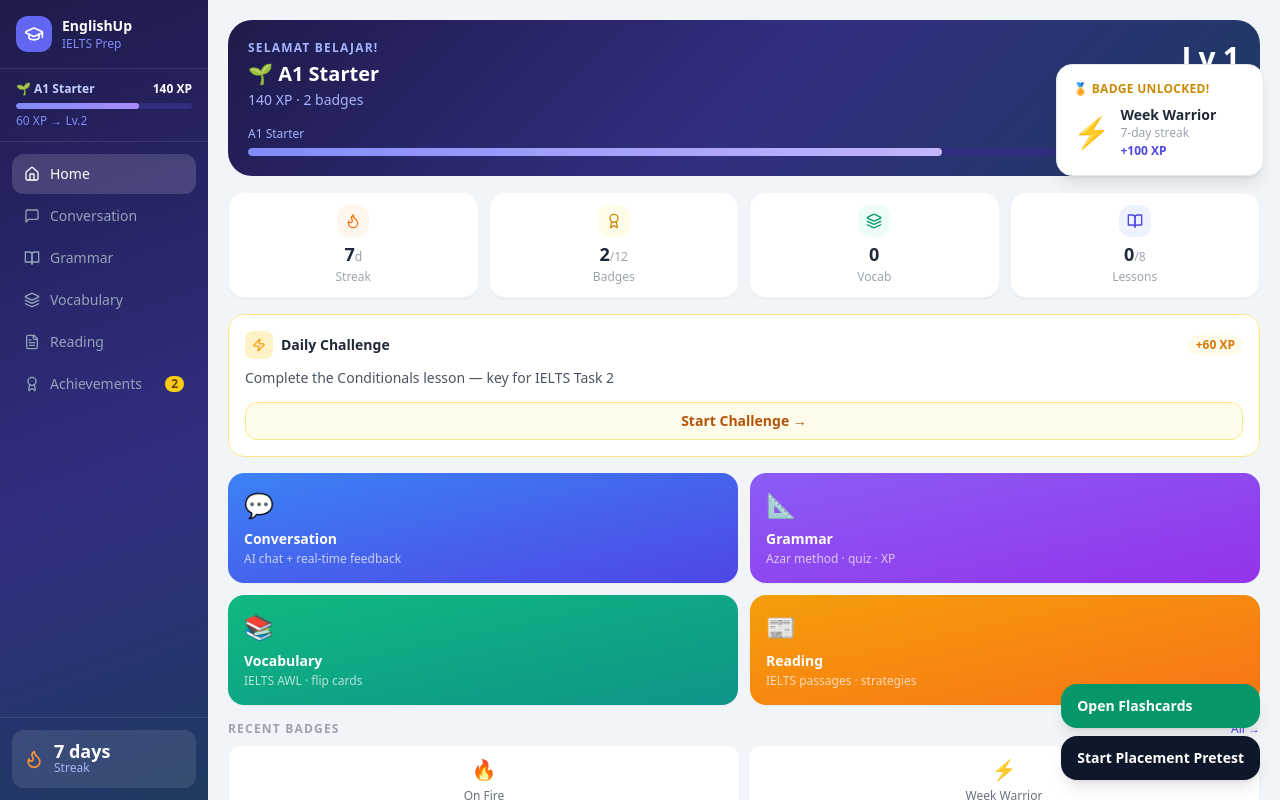
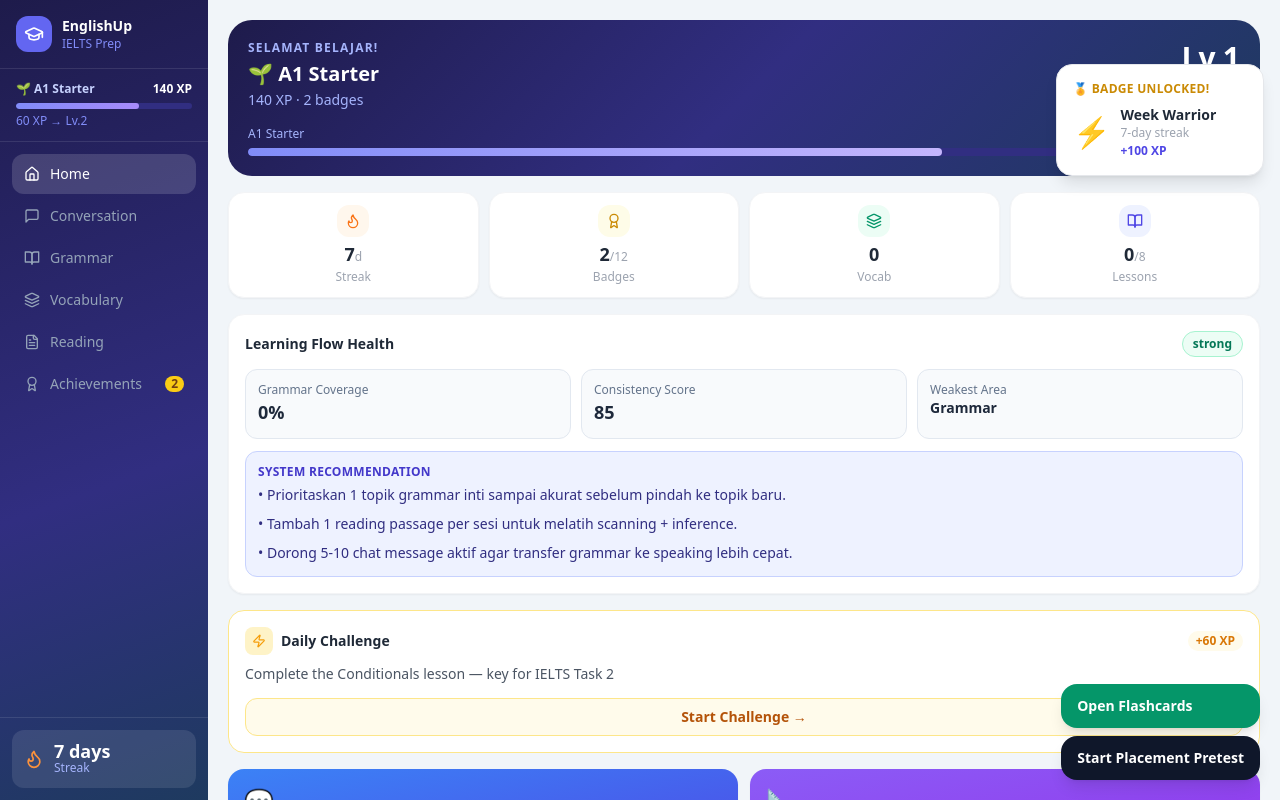
Before and after one commit to Harshwell/englishup, a Next.js app: page / in a window 1280 px wide. Built offline with nearby package versions, Linux system fonts and the light colour scheme.

Commit message:
Persist learning and chat history in local storage

```diff
--- a/components/EnglishUp.jsx
+++ b/components/EnglishUp.jsx
@@ -1,6 +1,7 @@
 "use client";
 import React, { useState, useRef, useEffect } from "react";
 import { getFallbackGrammar, getFallbackVocab } from "../lib/fallback-content";
+import { buildSeed, deriveLearningInsights, safePostJSON } from "../lib/learning-flow";
 import {
   Home, MessageSquare, BookOpen, FileText, Send, RefreshCw,
   CheckCircle, XCircle, ChevronRight, Lightbulb, Trophy,
@@ -105,6 +106,8 @@
   { task: "Send 5 messages in conversation practice",                     xp: 45, tab: "chat"    },
   { task: "Complete the Conditionals lesson — key for IELTS Task 2",      xp: 60, tab: "grammar" },
 ];
+const STORAGE_KEY = "englishup.v1.progress";
+const CHAT_SEED_MESSAGE = { role: "ai", id: 0, text: "Hello! Selamat datang di EnglishUp 👋\n\nSebagai lulusan Sastra Inggris yang me-refresh kemampuannya, kita fokus pada grammar detail (metode Azar), vocabulary kaya, dan reading comprehension ala IELTS.\n\nCoba tulis beberapa kalimat tentang dirimu dalam Bahasa Inggris — aku akan berikan detailed feedback!" };
 
 export default function EnglishUp() {
   const [tab, setTab] = useState("home");
@@ -123,10 +126,11 @@
   const t2 = useRef(null);
 
   // Chat
-  const [msgs, setMsgs] = useState([{ role: "ai", id: 0, text: "Hello! Selamat datang di EnglishUp 👋\n\nSebagai lulusan Sastra Inggris yang me-refresh kemampuannya, kita fokus pada grammar detail (metode Azar), vocabulary kaya, dan reading comprehension ala IELTS.\n\nCoba tulis beberapa kalimat tentang dirimu dalam Bahasa Inggris — aku akan berikan detailed feedback!" }]);
+  const [msgs, setMsgs] = useState([CHAT_SEED_MESSAGE]);
   const [chatIn, setChatIn] = useState("");
   const [chatLoad, setChatLoad] = useState(false);
   const chatEnd = useRef(null);
+  const [historyLog, setHistoryLog] = useState([]);
 
   // Grammar — loads from static JSON
   const [gTopic, setGTopic] = useState(null);
@@ -155,8 +159,51 @@
 
   const { lvl, nxt, pct } = getLvl(xp);
   const daily = DAILIES[new Date().getDate() % DAILIES.length];
+  const learningInsights = deriveLearningInsights({
+    grammarCompleted: doneL.size,
+    grammarTotal: G_TOPICS.length,
+    vocabLearned: vocabN,
+    readingCompleted: readN,
+    chatMessages: chatN,
+    streak,
+    xp
+  });
 
   useEffect(() => { chatEnd.current?.scrollIntoView({ behavior: "smooth" }); }, [msgs]);
+  useEffect(() => {
+    try {
+      const raw = localStorage.getItem(STORAGE_KEY);
+      if (!raw) return;
+      const saved = JSON.parse(raw);
+
+      setXp(Number(saved?.xp || 0));
+      setEarned(Array.isArray(saved?.earned) ? saved.earned : []);
+      setDoneL(new Set(Array.isArray(saved?.doneL) ? saved.doneL : []));
+      setVocabN(Number(saved?.vocabN || 0));
+      setReadN(Number(saved?.readN || 0));
+      setChatN(Number(saved?.chatN || 0));
+      setMsgs(Array.isArray(saved?.msgs) && saved.msgs.length ? saved.msgs : [CHAT_SEED_MESSAGE]);
+      setHistoryLog(Array.isArray(saved?.historyLog) ? saved.historyLog.slice(0, 30) : []);
+      if (Array.isArray(saved?.earned)) {
+        unlockedRef.current = new Set(saved.earned);
+      }
+    } catch {}
+  }, []);
+  useEffect(() => {
+    const payload = {
+      xp,
+      earned,
+      doneL: Array.from(doneL),
+      vocabN,
+      readN,
+      chatN,
+      msgs: msgs.slice(-30),
+      historyLog: historyLog.slice(0, 30)
+    };
+    try {
+      localStorage.setItem(STORAGE_KEY, JSON.stringify(payload));
+    } catch {}
+  }, [xp, earned, doneL, vocabN, readN, chatN, msgs, historyLog]);
   useEffect(() => {
     const { lvl: l } = getLvl(xp);
     if (l.n > prevLvRef.current) { prevLvRef.current = l.n; showNotif({ type: "levelup", data: l }); if (l.n >= 4) tryUnlock("level_4"); }
@@ -169,6 +216,12 @@
 
   const addXP = (amt, label = "") => {
     setXp((p) => p + amt);
+    if (label) {
+      setHistoryLog((prev) => [
+        { id: `xp-${Date.now()}`, type: "xp", label, value: amt, at: new Date().toISOString() },
+        ...prev
+      ].slice(0, 30));
+    }
     clearTimeout(t1.current);
     setXpToast({ amt, label });
     t1.current = setTimeout(() => setXpToast(null), 2200);
@@ -196,6 +249,10 @@
         : "";
       const reply = await callAI(`${SYS_CHAT}\n\nConversation:\n${hist}${contextBlock}`);
       setMsgs((p) => [...p, { role: "ai", text: reply, id: Date.now() }]);
+      setHistoryLog((prev) => [
+        { id: `chat-${Date.now()}`, type: "chat", label: "Conversation session", value: "+1", at: new Date().toISOString() },
+        ...prev
+      ].slice(0, 30));
     } catch (e) {
       setMsgs((p) => [...p, { role: "ai", text: `Error: ${e.message}`, id: Date.now() }]);
     } finally { setChatLoad(false); }
@@ -204,14 +261,10 @@
   // ── GRAMMAR (static JSON) ─────────────────────────────────────────
   const loadGrammar = async (t) => {
     setGTopic(t); setGData(null); setGLoad(true); setGError(false); setQAns({}); setQDone(false);
-    const seed = `${Date.now()}-${Math.random().toString(36).slice(2, 8)}`;
+    const seed = buildSeed("grammar");
 
     try {
-      const generated = await fetch("/api/content", {
-        method: "POST",
-        headers: { "Content-Type": "application/json" },
-        body: JSON.stringify({ type: "grammar", topicId: t.id, seed })
-      }).then((r) => (r.ok ? r.json() : null));
+      const generated = await safePostJSON("/api/content", { type: "grammar", topicId: t.id, seed }, { retries: 1 });
 
       if (generated?.quiz?.length) {
         setGData(generated);
@@ -235,19 +288,19 @@
     addXP(sc * 8 + (sc === gData.quiz.length ? 20 : 0), `Grammar ${sc}/${gData.quiz.length}`);
     if (sc === gData.quiz.length) tryUnlock("perfect_quiz");
     setDoneL((p) => new Set([...p, gTopic.id]));
+    setHistoryLog((prev) => [
+      { id: `grammar-${Date.now()}`, type: "grammar", label: gTopic.label, value: `${sc}/${gData.quiz.length}`, at: new Date().toISOString() },
+      ...prev
+    ].slice(0, 30));
   };
 
   // ── VOCAB (static JSON) ───────────────────────────────────────────
   const loadVocab = async (cat) => {
     setVCat(cat); setVWords(null); setVLoad(true); setVError(false); setVIdx(0); setVFlip(false);
-    const seed = `${Date.now()}-${Math.random().toString(36).slice(2, 8)}`;
+    const seed = buildSeed("vocab");
 
     try {
-      const generated = await fetch("/api/content", {
-        method: "POST",
-        headers: { "Content-Type": "application/json" },
-        body: JSON.stringify({ type: "vocab", category: cat.id, count: 12, seed })
-      }).then((r) => (r.ok ? r.json() : null));
+      const generated = await safePostJSON("/api/content", { type: "vocab", category: cat.id, count: 12, seed }, { retries: 1 });
 
       if (generated?.items?.length) {
         const normalized = generated.items.map((card) => ({
@@ -299,14 +352,10 @@
 
   const pickPassage = async () => {
     setRData(null); setRAns({}); setRDone(false);
-    const seed = `${Date.now()}-${Math.random().toString(36).slice(2, 8)}`;
+    const seed = buildSeed("reading");
 
     try {
-      const generated = await fetch("/api/content", {
-        method: "POST",
-        headers: { "Content-Type": "application/json" },
-        body: JSON.stringify({ type: "reading", difficulty: rDiff, size: 1, seed })
-      }).then((r) => (r.ok ? r.json() : null));
+      const generated = await safePostJSON("/api/content", { type: "reading", difficulty: rDiff, size: 1, seed }, { retries: 1 });
 
       const item = generated?.items?.[0];
       if (item) {
@@ -329,6 +378,10 @@
     addXP(sc * 8 + (sc === rData.questions.length ? 20 : 0), `Reading ${sc}/${rData.questions.length}`);
     if (sc === rData.questions.length) tryUnlock("perfect_quiz");
     setReadN((p) => p + 1);
+    setHistoryLog((prev) => [
+      { id: `reading-${Date.now()}`, type: "reading", label: rData.title, value: `${sc}/${rData.questions.length}`, at: new Date().toISOString() },
+      ...prev
+    ].slice(0, 30));
   };
 
   // ── Shared micro-components ───────────────────────────────────────
@@ -495,6 +548,42 @@
                 </div>
               ))}
             </div>
+            <div className="bg-white rounded-2xl p-4 border border-gray-100 shadow-sm space-y-3">
+              <div className="flex items-center justify-between gap-2">
+                <p className="text-sm font-bold text-gray-800">Learning Flow Health</p>
+                <span className={`text-xs font-semibold px-2.5 py-1 rounded-full ${
+                  learningInsights.momentum === "strong"
+                    ? "bg-emerald-50 text-emerald-700 border border-emerald-200"
+                    : learningInsights.momentum === "stable"
+                    ? "bg-blue-50 text-blue-700 border border-blue-200"
+                    : "bg-amber-50 text-amber-700 border border-amber-200"
+                }`}>
+                  {learningInsights.momentum}
+                </span>
+              </div>
+              <div className="grid grid-cols-3 gap-2.5">
+                <div className="rounded-xl bg-slate-50 border border-slate-200 p-3">
+                  <p className="text-xs text-slate-500">Grammar Coverage</p>
+                  <p className="text-lg font-black text-slate-800">{learningInsights.grammarCoverage}%</p>
+                </div>
+                <div className="rounded-xl bg-slate-50 border border-slate-200 p-3">
+                  <p className="text-xs text-slate-500">Consistency Score</p>
+                  <p className="text-lg font-black text-slate-800">{learningInsights.consistencyScore}</p>
+                </div>
+                <div className="rounded-xl bg-slate-50 border border-slate-200 p-3">
+                  <p className="text-xs text-slate-500">Weakest Area</p>
+                  <p className="text-sm font-bold text-slate-800 capitalize">{learningInsights.weakest}</p>
+                </div>
+              </div>
+              <div className="rounded-xl bg-indigo-50 border border-indigo-200 p-3">
+                <p className="text-xs font-bold text-indigo-700 uppercase tracking-wide mb-1">System Recommendation</p>
+                <ul className="space-y-1.5">
+                  {learningInsights.recommendations.map((item) => (
+                    <li key={item} className="text-sm text-indigo-900 leading-relaxed">• {item}</li>
+                  ))}
+                </ul>
+              </div>
+            </div>
             <div className="bg-white rounded-2xl p-4 border border-amber-200">
               <div className="flex items-center gap-2 mb-2">
                 <div className="w-7 h-7 bg-amber-100 rounded-lg flex items-center justify-center"><Zap className="w-3.5 h-3.5 text-amber-500" /></div>
@@ -540,6 +629,25 @@
                 <p className="text-xs font-bold text-blue-800 uppercase tracking-wide mb-1">IELTS Tip Hari Ini</p>
                 <p className="text-sm text-blue-700 leading-relaxed">Dalam IELTS Writing Task 2, hindari <em>"I think / I believe"</em> berulang. Gunakan <em>"It can be argued that…"</em> atau <em>"Evidence suggests that…"</em>.</p>
               </div>
+            </div>
+            <div className="bg-white rounded-2xl p-4 border border-gray-100 shadow-sm">
+              <div className="flex items-center justify-between mb-3">
+                <p className="text-sm font-bold text-gray-800">Recent Learning History</p>
+                <span className="text-xs text-gray-400">tersimpan otomatis</span>
+              </div>
+              {historyLog.length === 0 ? (
+                <p className="text-sm text-gray-500">Belum ada history. Mulai chat atau quiz, progress akan tersimpan saat app ditutup.</p>
+              ) : (
+                <div className="space-y-2">
+                  {historyLog.slice(0, 8).map((item) => (
+                    <div key={item.id} className="flex items-center gap-2 text-sm border border-gray-100 rounded-xl px-3 py-2">
+                      <span className="font-semibold text-gray-800 capitalize min-w-20">{item.type}</span>
+                      <span className="text-gray-600 truncate">{item.label}</span>
+                      <span className="ml-auto text-xs font-bold text-indigo-600">{item.value}</span>
+                    </div>
+                  ))}
+                </div>
+              )}
             </div>
           </div>
         )}
--- /dev/null
+++ b/lib/learning-flow.js
@@ -0,0 +1,88 @@
+const DEFAULT_TIMEOUT_MS = 12000;
+
+function withTimeout(promise, timeoutMs = DEFAULT_TIMEOUT_MS) {
+  return Promise.race([
+    promise,
+    new Promise((_, reject) => setTimeout(() => reject(new Error("request_timeout")), timeoutMs))
+  ]);
+}
+
+export function buildSeed(prefix = "session") {
+  return `${prefix}-${Date.now()}-${Math.random().toString(36).slice(2, 8)}`;
+}
+
+export async function safePostJSON(url, body, options = {}) {
+  const {
+    retries = 1,
+    timeoutMs = DEFAULT_TIMEOUT_MS
+  } = options;
+
+  let lastError = null;
+  for (let attempt = 0; attempt <= retries; attempt += 1) {
+    try {
+      const result = await withTimeout(
+        fetch(url, {
+          method: "POST",
+          headers: { "Content-Type": "application/json" },
+          body: JSON.stringify(body)
+        }),
+        timeoutMs
+      );
+
+      if (!result.ok) throw new Error(`http_${result.status}`);
+      return await result.json();
+    } catch (error) {
+      lastError = error;
+    }
+  }
+  throw lastError || new Error("request_failed");
+}
+
+export function deriveLearningInsights({
+  grammarCompleted = 0,
+  grammarTotal = 1,
+  vocabLearned = 0,
+  readingCompleted = 0,
+  chatMessages = 0,
+  streak = 0,
+  xp = 0
+} = {}) {
+  const grammarCoverage = Math.round((grammarCompleted / Math.max(1, grammarTotal)) * 100);
+  const consistencyScore = Math.min(100, streak * 12 + Math.floor(xp / 80));
+  const activeSkills = [
+    grammarCompleted > 0 ? "grammar" : null,
+    vocabLearned > 0 ? "vocab" : null,
+    readingCompleted > 0 ? "reading" : null,
+    chatMessages > 0 ? "chat" : null
+  ].filter(Boolean);
+
+  const weakest =
+    grammarCoverage < 40 ? "grammar" :
+    readingCompleted < 2 ? "reading" :
+    chatMessages < 8 ? "conversation" :
+    "vocabulary depth";
+
+  const momentum =
+    consistencyScore >= 75 ? "strong" :
+    consistencyScore >= 45 ? "stable" :
+    "fragile";
+
+  return {
+    grammarCoverage,
+    consistencyScore,
+    activeSkills,
+    weakest,
+    momentum,
+    recommendations: [
+      weakest === "grammar"
+        ? "Prioritaskan 1 topik grammar inti sampai akurat sebelum pindah ke topik baru."
+        : "Pertahankan rotasi grammar singkat agar akurasi kalimat tetap naik.",
+      readingCompleted < 3
+        ? "Tambah 1 reading passage per sesi untuk melatih scanning + inference."
+        : "Pertahankan reading dengan fokus evaluasi alasan jawaban.",
+      chatMessages < 10
+        ? "Dorong 5-10 chat message aktif agar transfer grammar ke speaking lebih cepat."
+        : "Gunakan chat sebagai latihan reformulasi kalimat yang sudah dikoreksi."
+    ]
+  };
+}
```
Also changed, not shown: components/Flashcards.jsx (+3 -6 lines).
